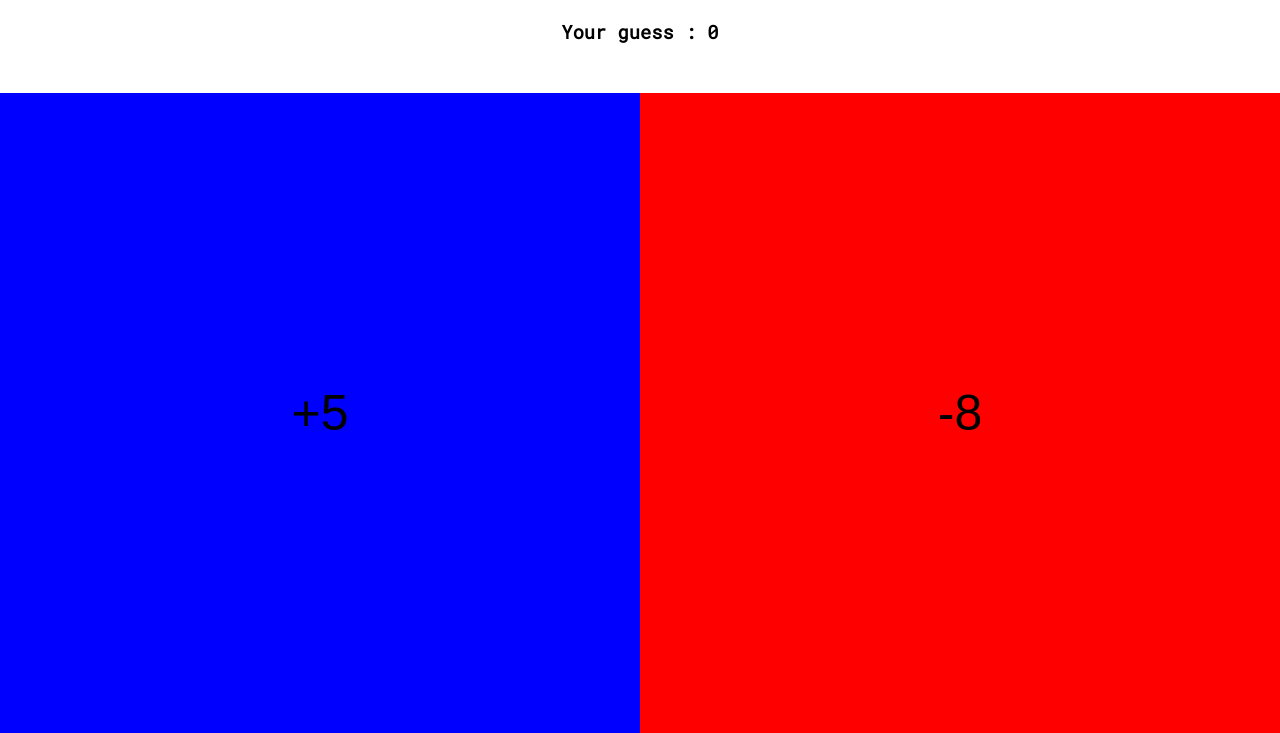
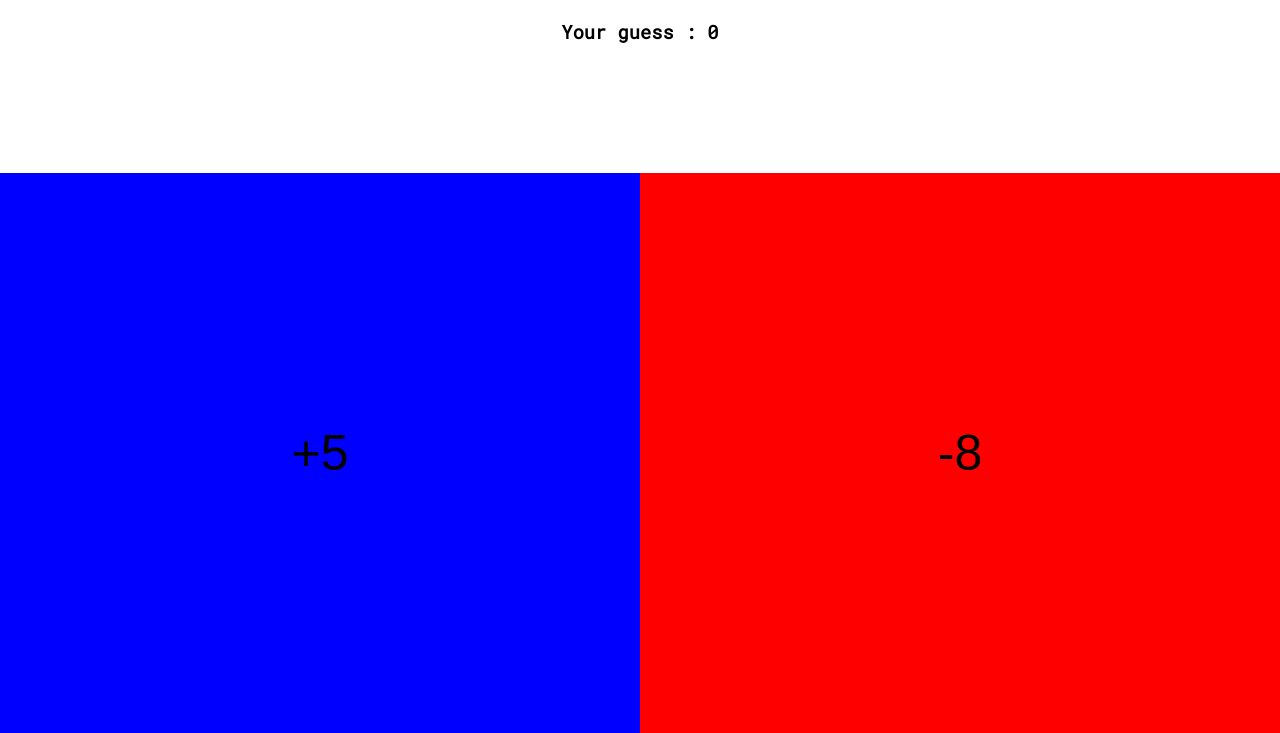
Before and after one commit to sda782/randommathgame, a plain HTML site: page index.html in a window 1280 px wide. Shown: the part 67-800 px from the top of the page. Drawn offline with Linux system fonts and the light colour scheme.

Commit message:
smaller buttons

```diff
--- a/index.html
+++ b/index.html
@@ -23,8 +23,8 @@
         #header {
             min-width: 100vw;
             max-width: 100vw;
-            min-height: 20vh;
-            max-height: 20vh;
+            min-height: 30vh;
+            max-height: 30vh;
             text-align: center;
         }
 
@@ -32,8 +32,8 @@
             border: none;
             min-width: 50vw;
             max-width: 50vw;
-            min-height: 80vh;
-            max-height: 80vh;
+            min-height: 70vh;
+            max-height: 70vh;
             font-size: 50px;
         }
 
```
